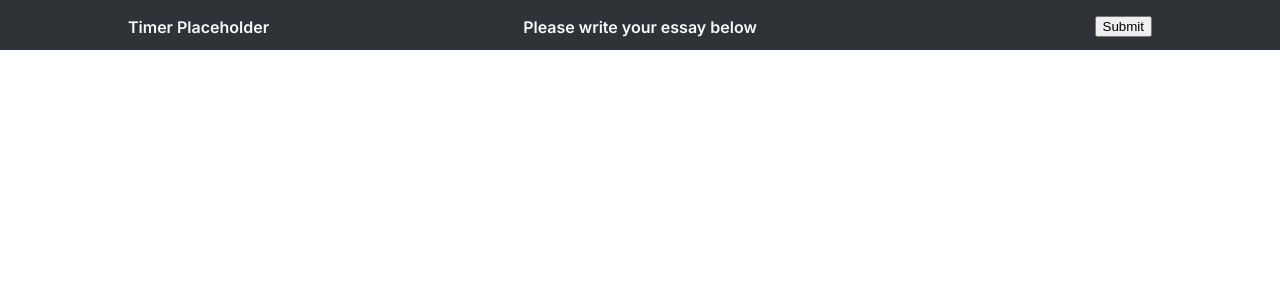
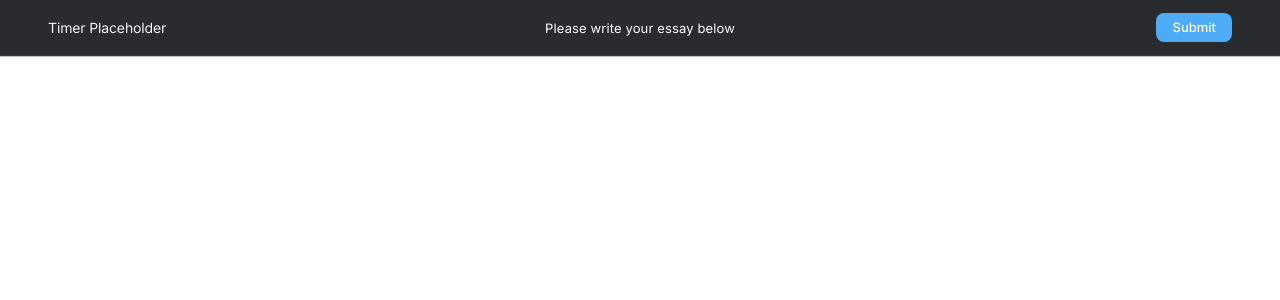
Before and after one commit to angelothind/IELTS_AI, a React (Vite) app in the folder ieltsai-frontend/: page / in a window 1280 px wide. Shown: the top 300 px of the page. Built offline with nearby package versions, Linux system fonts and the light colour scheme.

Commit message:
Addition of styling to the toolbar and button.

```diff
--- a/ieltsai-frontend/src/button.css
+++ b/ieltsai-frontend/src/button.css
@@ -0,0 +1,32 @@
+.submit-button {
+  --button-bg: #4dabf7;
+  --button-bg-hover: #339af0;
+
+  display: inline-flex;
+  align-items: center;
+  justify-content: center;
+  padding: 0.5rem 1rem;
+  border: none;
+  border-radius: 8px;
+  background: var(--button-bg);
+  color: #fff;
+  font-family: inherit;
+  font-weight: 500;
+  font-size: 0.8125rem;
+  line-height: 1;
+  cursor: pointer;
+  transition: background 0.15s ease, transform 0.15s ease;
+}
+
+.submit-button:hover {
+  background: var(--button-bg-hover);
+}
+
+.submit-button:active {
+  transform: scale(0.98);
+}
+
+.submit-button:focus-visible {
+  outline: 2px solid var(--button-bg-hover);
+  outline-offset: 2px;
+}
--- a/ieltsai-frontend/src/toolbar.css
+++ b/ieltsai-frontend/src/toolbar.css
@@ -1,20 +1,28 @@
-@import url('https://fonts.googleapis.com/css2?family=Inter:wght@400;500;600;700&display=swap');
-
-body {
-    font-family: 'Inter', sans-serif;
-
-    font-weight: 600;
-}
+@import url('https://fonts.googleapis.com/css2?family=Inter:wght@400;500;600&display=swap');
 
 .toolbar {
+  --toolbar-bg: rgba(24, 26, 29, 0.92);
+  --toolbar-border: rgba(255, 255, 255, 0.06);
+  --text-primary: #f1f3f5;
+  --text-muted: #ffffff;
+
   display: grid;
-    background-color: #2f3337;
-    color: #f8f9fa;
   grid-template-columns: 1fr auto 1fr;
   align-items: center;
   width: 100%;
-    height: 50px;
-    padding: 1rem 10%;
+  min-height: 56px;
+  padding: 0 clamp(1.25rem, 5vw, 3rem);
+
+  background: var(--toolbar-bg);
+  backdrop-filter: blur(12px);
+  border-bottom: 1px solid var(--toolbar-border);
+  box-shadow: 0 1px 0 rgba(0, 0, 0, 0.25);
+
+  color: var(--text-primary);
+  font-family: 'Inter', system-ui, sans-serif;
+  font-weight: 400;
+  font-size: 0.875rem;
+  letter-spacing: -0.01em;
 }
 
 .timer {
@@ -23,8 +31,12 @@ body {
 
 .entry-text {
   justify-self: center;
+  font-weight: 400;
+  font-size: 0.8125rem;
+  color: var(--text-muted);
+  letter-spacing: 0.01em;
 }
 
-  .submit-button {
+.toolbar .submit-button {
   justify-self: end;
 }
```
Lines whose indentation alone changed are shown as unchanged.
